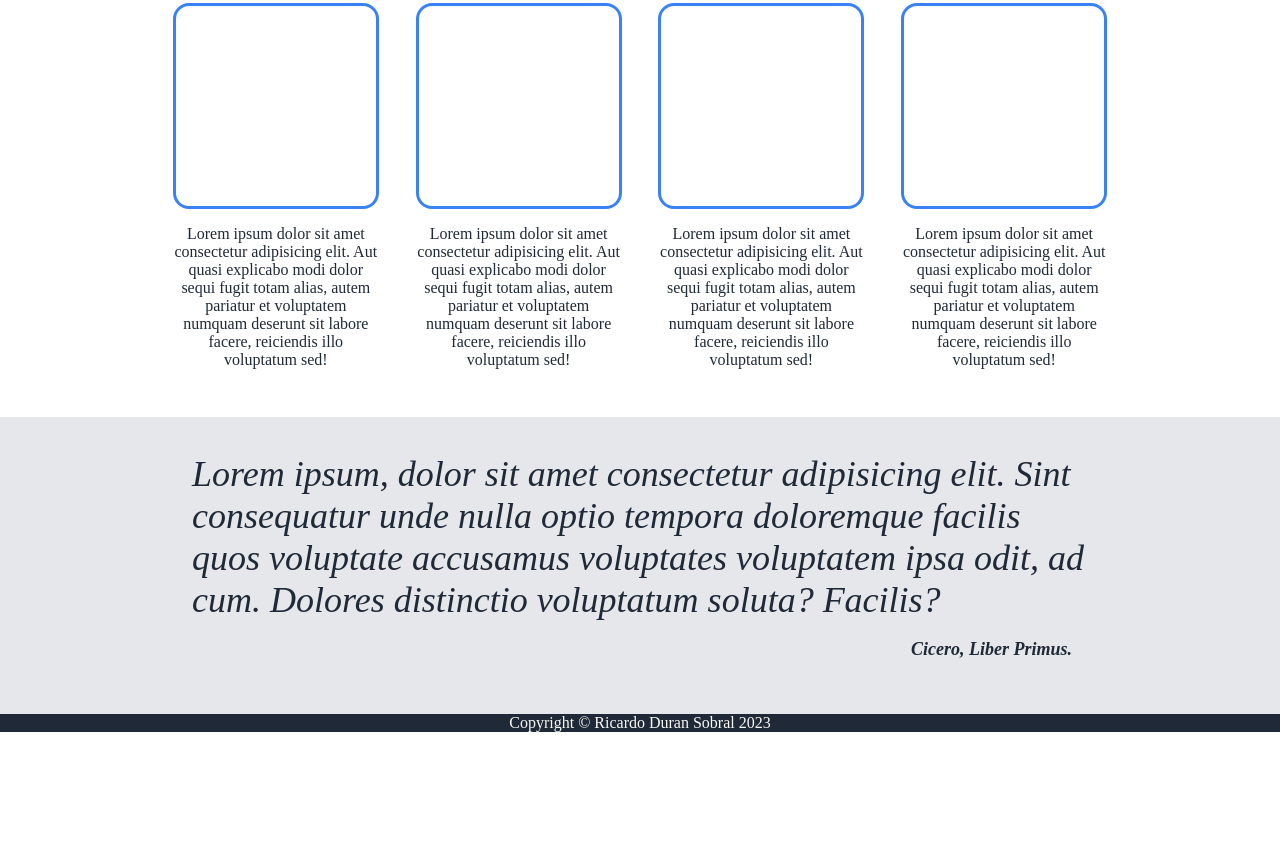
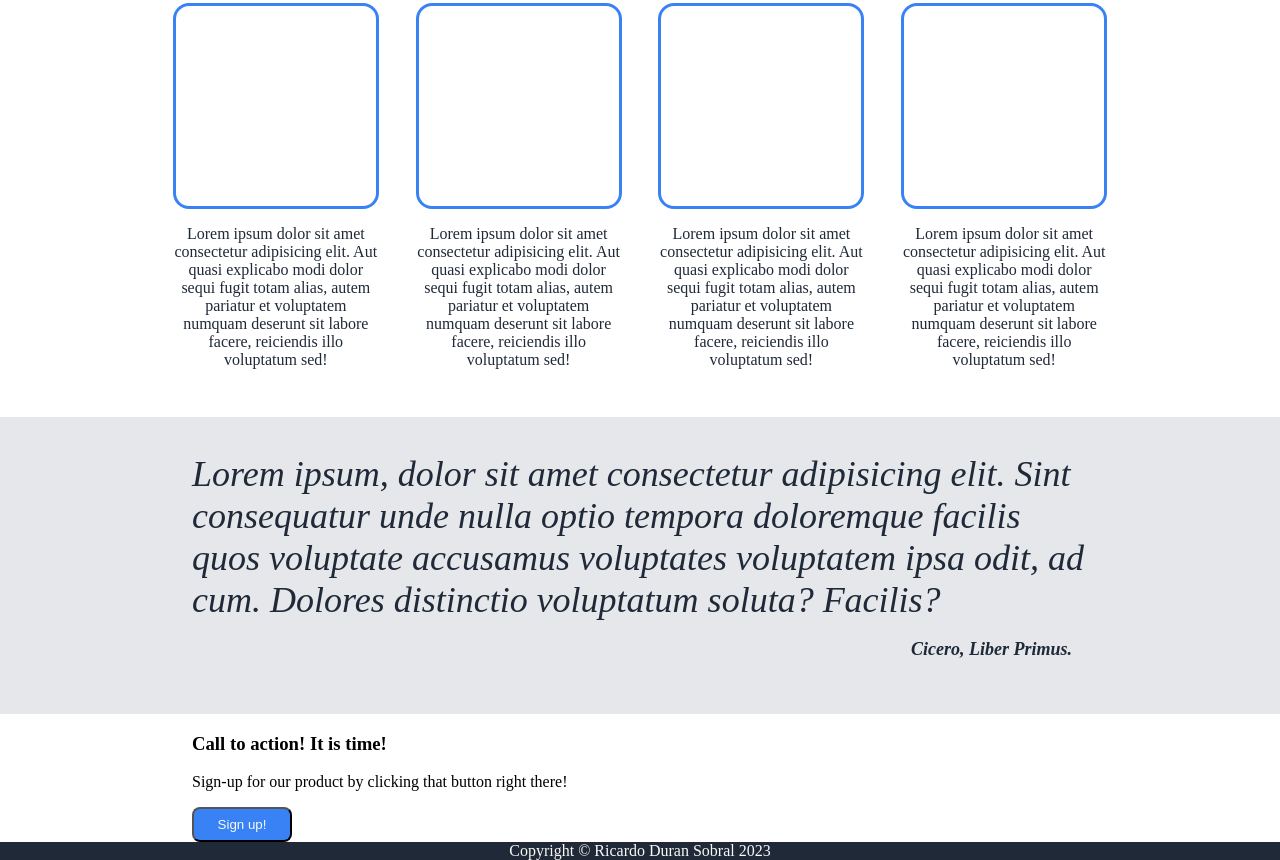
Before and after one commit to RicardoDSobral/landing-page-top, a plain HTML site: page index.html in a window 1280 px wide. Shown: the part 681-1541 px from the top of the page. Before the commit the page ends 1413 px from the top, so only its background shows below. Drawn offline with Linux system fonts and the light colour scheme.

Commit message:
Adds the HMTL call to action section

```diff
--- a/index.html
+++ b/index.html
@@ -86,6 +86,19 @@
                 <p><strong>Cicero, <i>Liber Primus</i>.</strong></p>
             </div>
         </section>
+        <section class="cta-outer side-padding" >
+            <div class="cta-inner">
+                <div class="cta-text">
+                    <h3>Call to action! It is time!</h3>
+                    <p>Sign-up for our product by clicking that button right there!</p>
+                </div>
+                <div class="cta-button">
+                    <button class="sign-up">
+                        Sign up!
+                    </button>
+                </div>
+            </div>
+        </section>
 
     </main>
 
```
